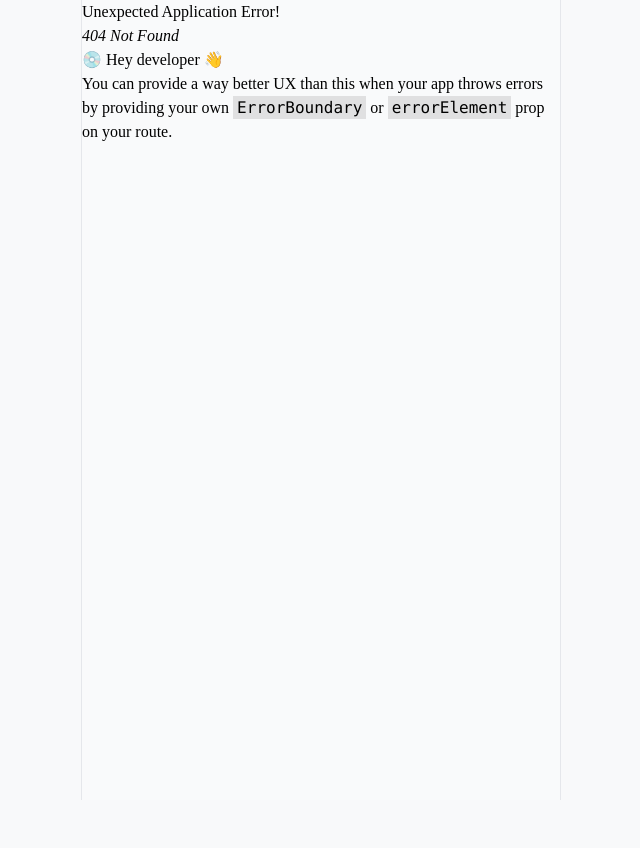
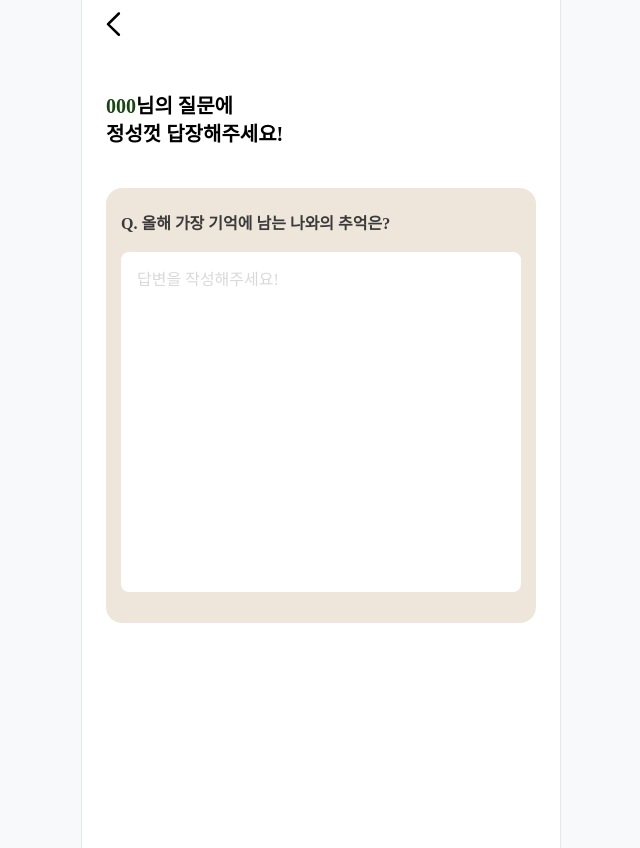
Before and after one commit to Ttokppokki/kkurukkuru-web, a React (Vite) app: page /letter in a window 1280 px wide. Before the commit this address had no page. Shown: the whole page, without its empty margins (319-959 px from the left). Before the commit the page ends 800 px from the top, so only its background shows below. Built offline with nearby package versions, Linux system fonts and the light colour scheme; a web font is replaced by a local one.

Commit message:
add: 버튼 컴포넌트

```diff
--- /dev/null
+++ b/src/components/Button.tsx
@@ -0,0 +1,22 @@
+import React from "react";
+
+interface ButtonProps {
+  text: string;
+  isEnabled: boolean;
+}
+
+const Button: React.FC<ButtonProps> = ({ text, isEnabled }) => {
+  return (
+    <div
+      className={`w-full h-[50px] flex items-center justify-center rounded-lg font-bold text-[15px] ${
+        isEnabled
+          ? "bg-[#f6a1a1] text-white"
+          : "bg-[#d9d9d9] text-gray-500"
+      }`}
+    >
+      {text}
+    </div>
+  );
+};
+
+export default Button;
--- a/src/components/Header.tsx
+++ b/src/components/Header.tsx
@@ -3,7 +3,7 @@ import Back from '../../public/icon/Back'
 
 const Header = () => {
   return (
-    <div className='fixed flex h-10 p-6 items-start justify-center'>
+    <div className='bg-white flex h-10 p-6 items-center justify-start'>
       <Back />
     </div>
   );
--- a/src/pages/letter.tsx
+++ b/src/pages/letter.tsx
@@ -1,12 +1,33 @@
-import React from 'react';
+import React from "react";
+import Header from "../components/Header";
 
-const letter = () => {
-  return (
-    <div className='flex flex-col min-h-screen bg-white relative overflow-x-hidden'>
-
-
-    </div>
-  );
+const Letter = () => {
+    return (
+        <>
+            <Header />
+            <div className="p-6 flex h-screen flex-col bg-white">
+                <div className="mt-5">
+                    <span className="text-[#1a4614] text-xl font-bold">
+                        000
+                    </span>
+                    <span className="text-black text-xl font-bold">
+                        님의 질문에 <br />
+                        정성껏 답장해주세요!
+                    </span>
+                </div>
+                <div className="w-full mt-[40px] py-6 px-[15px] gap-5 bg-[#EFE6DB] rounded-2xl">
+                    <div className="text-[#3b3b3b] text-base font-bold">
+                        Q. 올해 가장 기억에 남는 나와의 추억은?
+                    </div>
+                    <textarea
+                        id="answer"
+                        placeholder="답변을 작성해주세요!"
+                        className="mt-4 w-full h-[340px] p-4 rounded-lg resize-none bg-white text-gray-700 placeholder-[#d9d9d9] focus:outline-none "
+                    ></textarea>
+                </div>
+            </div>
+        </>
+    );
 };
 
-export default letter;
+export default Letter;
--- a/src/routes/index.tsx
+++ b/src/routes/index.tsx
@@ -2,6 +2,7 @@ import { createBrowserRouter } from "react-router-dom";
 import Callback from "../pages/Callback";
 import Login from "../pages/Login";
 import Main from "../pages/Main";
+import Letter from "../pages/letter";
 
 export const router = createBrowserRouter([
   {
@@ -16,4 +17,8 @@ export const router = createBrowserRouter([
     path: "/callback",
     element: <Callback />,
   },
+  {
+    path: "/letter",
+    element: <Letter />,
+  },
 ]);
```
